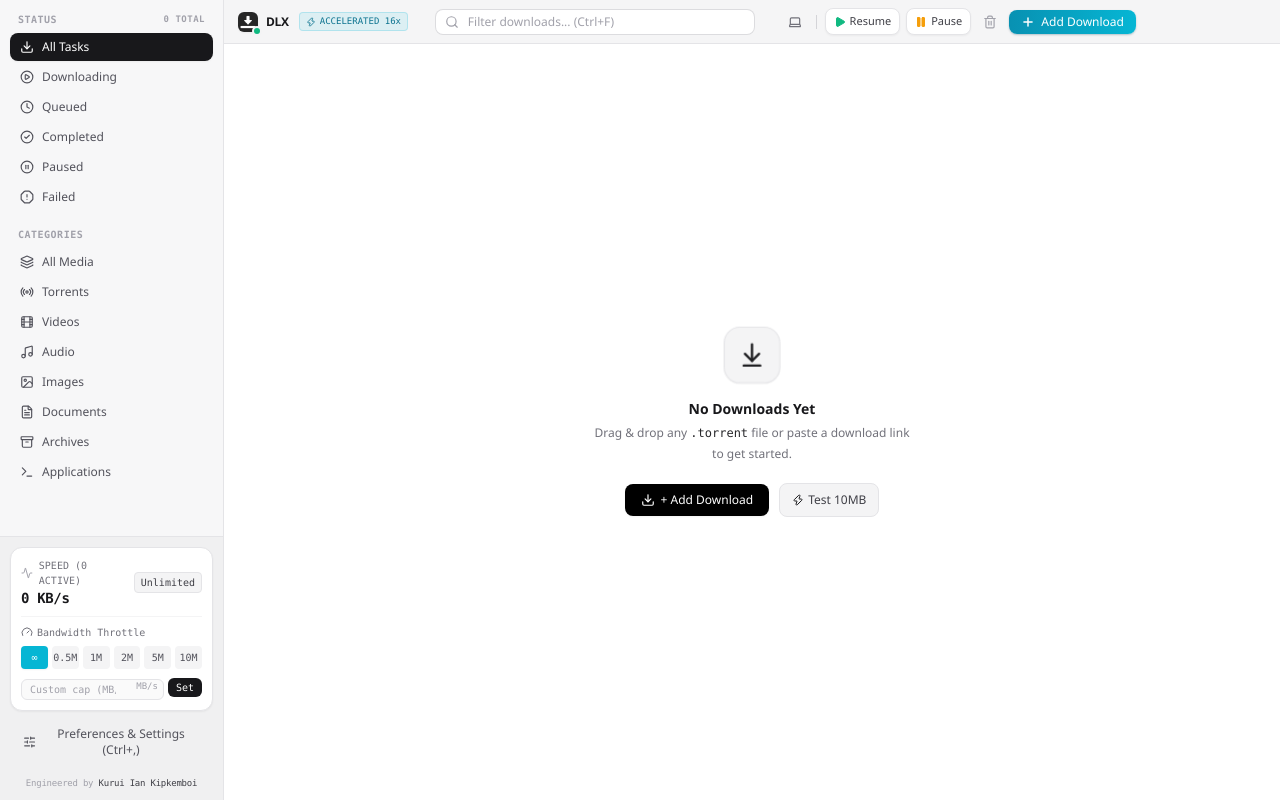
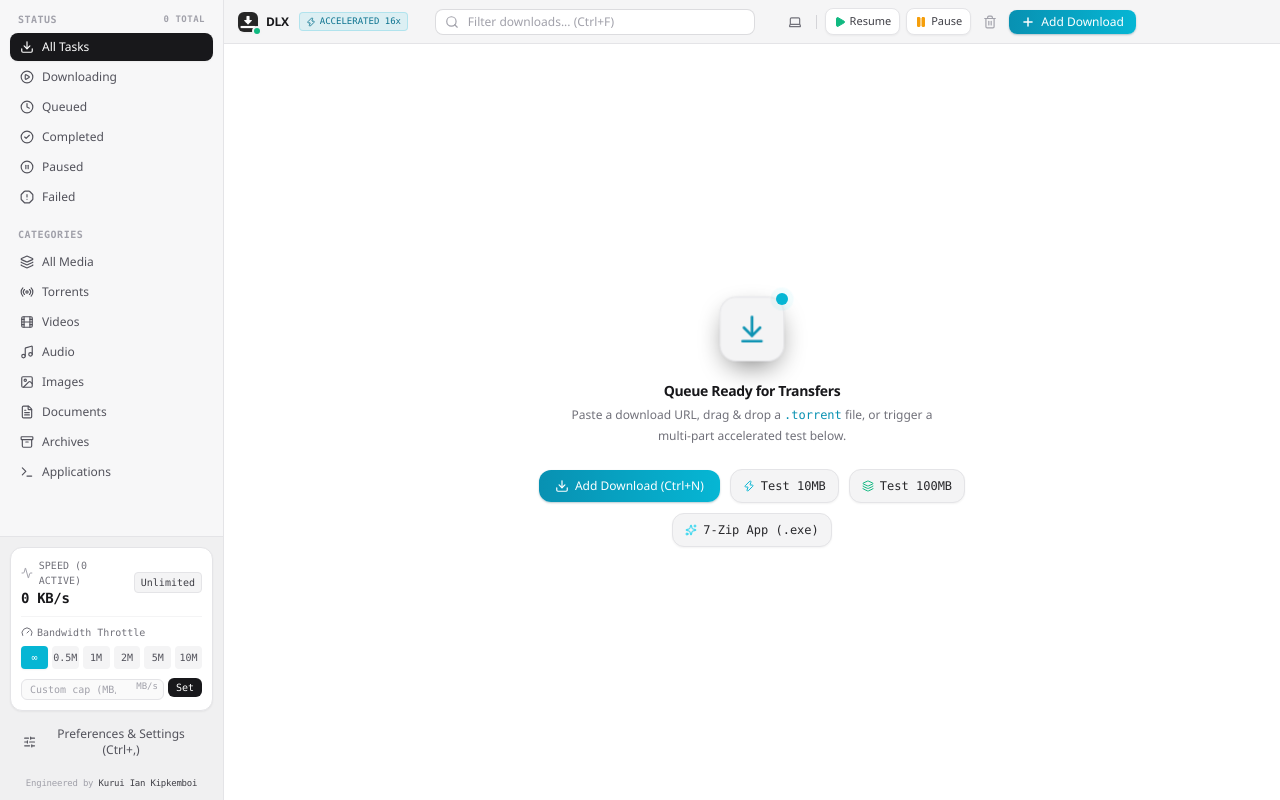
Before and after one commit to kurui-ian/Download-X, a React (Vite) app: page / in a window 1280 px wide. Built offline with nearby package versions, Linux system fonts and the light colour scheme.

Commit message:
feat(ui): upgrade download list with bulk management and sorting controls

```diff
--- a/src/renderer/components/DownloadList.tsx
+++ b/src/renderer/components/DownloadList.tsx
@@ -1,7 +1,22 @@
 import React, { useState, useEffect, useMemo } from 'react';
-import { Download, ArrowDownToLine, Zap, Trash2, Check, Minus, X } from 'lucide-react';
+import {
+  Download,
+  ArrowDownToLine,
+  Zap,
+  Trash2,
+  Check,
+  Minus,
+  X,
+  ArrowUpDown,
+  Layers,
+  Sparkles,
+  ShieldAlert
+} from 'lucide-react';
 import { DownloadTask } from '../types';
 import { DownloadItem } from './DownloadItem';
+
+type SortField = 'date' | 'name' | 'size' | 'speed' | 'progress';
+type SortOrder = 'asc' | 'desc';
 
 interface DownloadListProps {
   tasks: DownloadTask[];
@@ -29,6 +44,8 @@ export const DownloadList: React.FC<DownloadListProps> = ({
   const [selectedIds, setSelectedIds] = useState<Set<string>>(new Set());
   const [lastClickedId, setLastClickedId] = useState<string | null>(null);
   const [showBulkDeleteConfirm, setShowBulkDeleteConfirm] = useState(false);
+  const [sortField, setSortField] = useState<SortField>('date');
+  const [sortOrder, setSortOrder] = useState<SortOrder>('desc');
 
   // Prune any selected IDs that are no longer in the visible tasks list
   useEffect(() => {
@@ -53,9 +70,34 @@ export const DownloadList: React.FC<DownloadListProps> = ({
     }
   }, [selectedIds.size]);
 
+  // Sort tasks
+  const sortedTasks = useMemo(() => {
+    return [...tasks].sort((a, b) => {
+      let compare = 0;
+      switch (sortField) {
+        case 'date':
+          compare = a.createdAt - b.createdAt;
+          break;
+        case 'name':
+          compare = a.fileName.localeCompare(b.fileName);
+          break;
+        case 'size':
+          compare = (a.fileSize || 0) - (b.fileSize || 0);
+          break;
+        case 'speed':
+          compare = (a.speed || 0) - (b.speed || 0);
+          break;
+        case 'progress':
+          compare = a.progress - b.progress;
+          break;
+      }
+      return sortOrder === 'asc' ? compare : -compare;
+    });
+  }, [tasks, sortField, sortOrder]);
+
   const allSelected = useMemo(
-    () => tasks.length > 0 && selectedIds.size === tasks.length,
-    [tasks.length, selectedIds.size]
+    () => sortedTasks.length > 0 && selectedIds.size === sortedTasks.length,
+    [sortedTasks.length, selectedIds.size]
   );
 
   const someSelected = selectedIds.size > 0 && !allSelected;
@@ -65,7 +107,7 @@ export const DownloadList: React.FC<DownloadListProps> = ({
       setSelectedIds(new Set());
       setShowBulkDeleteConfirm(false);
     } else {
-      setSelectedIds(new Set(tasks.map((t) => t.id)));
+      setSelectedIds(new Set(sortedTasks.map((t) => t.id)));
     }
   };
 
@@ -75,16 +117,16 @@ export const DownloadList: React.FC<DownloadListProps> = ({
       const isCurrentlySelected = next.has(id);
 
       if (shiftKey && lastClickedId && lastClickedId !== id) {
-        const startIdx = tasks.findIndex((t) => t.id === lastClickedId);
-        const endIdx = tasks.findIndex((t) => t.id === id);
+        const startIdx = sortedTasks.findIndex((t) => t.id === lastClickedId);
+        const endIdx = sortedTasks.findIndex((t) => t.id === id);
         if (startIdx !== -1 && endIdx !== -1) {
           const [from, to] = startIdx < endIdx ? [startIdx, endIdx] : [endIdx, startIdx];
           const shouldSelect = !isCurrentlySelected;
           for (let i = from; i <= to; i++) {
             if (shouldSelect) {
-              next.add(tasks[i].id);
+              next.add(sortedTasks[i].id);
             } else {
-              next.delete(tasks[i].id);
+              next.delete(sortedTasks[i].id);
             }
           }
           return next;
@@ -117,36 +159,67 @@ export const DownloadList: React.FC<DownloadListProps> = ({
     }
   };
 
-  if (tasks.length === 0) {
+  // Zero-State: High-Performance Technical Dashboard
+  if (sortedTasks.length === 0) {
     return (
-      <div className="flex-1 flex flex-col items-center justify-center p-8 text-center select-none">
-        <div className="w-14 h-14 rounded-2xl bg-zinc-100 dark:bg-zinc-900 border border-zinc-200 dark:border-zinc-800 flex items-center justify-center text-zinc-900 dark:text-zinc-100 mb-4 shadow-sm animate-drop-pulse">
-          <ArrowDownToLine className="w-7 h-7" />
+      <div className="flex-1 flex flex-col items-center justify-center p-8 text-center select-none bg-white dark:bg-obsidian-950">
+        <div className="relative mb-5">
+          <div className="w-16 h-16 rounded-2xl bg-zinc-100 dark:bg-obsidian-900 border border-zinc-200 dark:border-white/10 flex items-center justify-center text-cyan-600 dark:text-cyan-400 shadow-obsidian animate-drop-pulse">
+            <ArrowDownToLine className="w-8 h-8" />
           </div>
-        <h3 className="text-sm font-semibold text-zinc-900 dark:text-zinc-100 mb-1">
-          No Downloads Yet
+          <span className="absolute -top-1 -right-1 flex h-3 w-3">
+            <span className="animate-ping absolute inline-flex h-full w-full rounded-full bg-cyan-400 opacity-75"></span>
+            <span className="relative inline-flex rounded-full h-3 w-3 bg-cyan-500"></span>
+          </span>
+        </div>
+
+        <h3 className="text-sm font-bold tracking-tight text-zinc-900 dark:text-zinc-100 mb-1">
+          Queue Ready for Transfers
         </h3>
-        <p className="text-xs text-zinc-500 dark:text-zinc-400 max-w-xs mb-5 leading-relaxed">
-          Drag & drop any <span className="font-mono text-zinc-800 dark:text-zinc-200">.torrent</span> file or paste a download link to get started.
+
+        <p className="text-xs text-zinc-500 dark:text-zinc-400 max-w-sm mb-6 leading-relaxed font-sans">
+          Paste a download URL, drag & drop a <span className="font-mono text-cyan-600 dark:text-cyan-400 font-medium">.torrent</span> file, or trigger a multi-part accelerated test below.
         </p>
 
-        <div className="flex items-center gap-2.5">
+        {/* Action Controls */}
+        <div className="flex flex-wrap items-center justify-center gap-2.5 max-w-md">
           <button
             onClick={onOpenAddModal}
-            className="flex items-center gap-1.5 px-4 py-2 bg-black dark:bg-white text-white dark:text-black font-medium text-xs rounded-lg shadow-sm hover:opacity-90 transition-all transform active:scale-95"
+            className="flex items-center gap-1.5 px-4 py-2 bg-gradient-to-r from-cyan-600 to-cyan-500 hover:from-cyan-500 hover:to-cyan-400 text-white font-medium text-xs rounded-xl shadow-sm shadow-cyan-900/30 transition-all transform active:scale-95"
           >
             <Download className="w-3.5 h-3.5" />
-            <span>+ Add Download</span>
+            <span>Add Download (Ctrl+N)</span>
           </button>
 
           {onQuickTestDownload && (
+            <>
               <button
-              onClick={() => onQuickTestDownload('https://proof.ovh.net/files/10Mb.dat')}
-              className="flex items-center gap-1 px-3 py-2 bg-zinc-100 dark:bg-zinc-900 hover:bg-zinc-200 dark:hover:bg-zinc-800 text-zinc-700 dark:text-zinc-300 font-medium text-xs rounded-lg border border-zinc-200 dark:border-zinc-800 transition-all"
+                onClick={() => onQuickTestDownload('https://speed.cloudflare.com/__down?bytes=10485760')}
+                className="flex items-center gap-1.5 px-3 py-2 bg-zinc-100 dark:bg-obsidian-900 hover:bg-zinc-200 dark:hover:bg-obsidian-850 text-zinc-800 dark:text-zinc-200 font-mono text-xs rounded-xl border border-zinc-200 dark:border-white/10 transition-all shadow-sm"
+                title="Test 10MB multi-threaded transfer"
               >
-              <Zap className="w-3 h-3 text-zinc-900 dark:text-zinc-100" />
+                <Zap className="w-3 h-3 text-cyan-500" />
                 <span>Test 10MB</span>
               </button>
+
+              <button
+                onClick={() => onQuickTestDownload('https://speed.cloudflare.com/__down?bytes=104857600')}
+                className="flex items-center gap-1.5 px-3 py-2 bg-zinc-100 dark:bg-obsidian-900 hover:bg-zinc-200 dark:hover:bg-obsidian-850 text-zinc-800 dark:text-zinc-200 font-mono text-xs rounded-xl border border-zinc-200 dark:border-white/10 transition-all shadow-sm"
+                title="Test 100MB multi-threaded 16-part acceleration"
+              >
+                <Layers className="w-3 h-3 text-emerald-500" />
+                <span>Test 100MB</span>
+              </button>
+
+              <button
+                onClick={() => onQuickTestDownload('https://www.7-zip.org/a/7z2408-x64.exe')}
+                className="flex items-center gap-1.5 px-3 py-2 bg-zinc-100 dark:bg-obsidian-900 hover:bg-zinc-200 dark:hover:bg-obsidian-850 text-zinc-800 dark:text-zinc-200 font-mono text-xs rounded-xl border border-zinc-200 dark:border-white/10 transition-all shadow-sm"
+                title="Test downloading a real Windows application installer (.exe)"
+              >
+                <Sparkles className="w-3 h-3 text-cyan-400" />
+                <span>7-Zip App (.exe)</span>
+              </button>
+            </>
           )}
         </div>
       </div>
@@ -154,21 +227,22 @@ export const DownloadList: React.FC<DownloadListProps> = ({
   }
 
   return (
-    <div className="flex-1 flex flex-col overflow-hidden">
-      {/* Multi-Select & Bulk Action Bar */}
-      <div className="px-4 py-2 border-b border-zinc-200 dark:border-zinc-800/80 bg-zinc-50/70 dark:bg-zinc-950/70 flex items-center justify-between gap-2 select-none">
-        <div className="flex items-center gap-2.5">
+    <div className="flex-1 flex flex-col overflow-hidden bg-white dark:bg-obsidian-950">
+      {/* Sub-Header Toolbar: Selection & Sorting */}
+      <div className="px-3.5 py-1.5 border-b border-zinc-200 dark:border-white/5 bg-zinc-50/80 dark:bg-obsidian-900/70 backdrop-blur-sm flex items-center justify-between gap-3 select-none text-xs">
+        {/* Left: Bulk Checkbox & Selection Telemetry */}
+        <div className="flex items-center gap-2">
           <button
             type="button"
             onClick={handleToggleSelectAll}
-            className="flex items-center gap-2 text-xs text-zinc-700 dark:text-zinc-300 hover:text-black dark:hover:text-white transition-colors"
+            className="flex items-center gap-1.5 text-zinc-700 dark:text-zinc-300 hover:text-cyan-500 transition-colors"
             title={allSelected ? 'Deselect all items' : 'Select all items'}
           >
             <span
               className={`w-4 h-4 rounded border flex items-center justify-center transition-all ${
                 allSelected || someSelected
-                  ? 'bg-black border-black text-white dark:bg-white dark:border-white dark:text-black'
-                  : 'border-zinc-300 dark:border-zinc-700 bg-white dark:bg-zinc-900'
+                  ? 'bg-cyan-500 border-cyan-500 text-white'
+                  : 'border-zinc-300 dark:border-white/20 bg-white dark:bg-obsidian-950'
               }`}
             >
               {allSelected ? (
@@ -177,10 +251,10 @@ export const DownloadList: React.FC<DownloadListProps> = ({
                 <Minus className="w-3 h-3 stroke-[3]" />
               ) : null}
             </span>
-            <span className="font-medium">
+            <span className="font-mono text-[11px] font-medium">
               {selectedIds.size > 0
-                ? `${selectedIds.size} of ${tasks.length} selected`
-                : `Select All (${tasks.length})`}
+                ? `${selectedIds.size} of ${sortedTasks.length} selected`
+                : `Select All (${sortedTasks.length})`}
             </span>
           </button>
 
@@ -188,39 +262,39 @@ export const DownloadList: React.FC<DownloadListProps> = ({
             <button
               type="button"
               onClick={() => setSelectedIds(new Set())}
-              className="text-[11px] text-zinc-500 hover:text-zinc-900 dark:hover:text-zinc-100 underline underline-offset-2 transition-colors"
+              className="text-[10px] font-mono text-zinc-500 hover:text-cyan-500 underline underline-offset-2 transition-colors ml-1"
             >
               Clear
             </button>
           )}
         </div>
 
-        {/* Bulk Delete Controls */}
-        {selectedIds.size > 0 && (
+        {/* Right: Sort controls or Bulk Delete Confirmation */}
         <div className="flex items-center gap-2">
-            {showBulkDeleteConfirm ? (
-              <div className="flex items-center gap-1.5 bg-white dark:bg-zinc-900 px-2.5 py-1 rounded-lg border border-zinc-300 dark:border-zinc-700 shadow-sm">
+          {selectedIds.size > 0 ? (
+            showBulkDeleteConfirm ? (
+              <div className="flex items-center gap-1.5 bg-white dark:bg-obsidian-850 px-2 py-0.5 rounded-lg border border-rose-500/30 shadow-sm">
                 <span className="text-[11px] font-medium text-zinc-700 dark:text-zinc-300 mr-1">
-                  Remove {selectedIds.size} {selectedIds.size === 1 ? 'item' : 'items'}?
+                  Remove {selectedIds.size} {selectedIds.size === 1 ? 'task' : 'tasks'}?
                 </span>
                 <button
                   type="button"
                   onClick={() => handleBulkDelete(false)}
-                  className="px-2.5 py-1 text-[11px] font-medium bg-zinc-100 dark:bg-zinc-800 hover:bg-zinc-200 dark:hover:bg-zinc-700 text-zinc-900 dark:text-zinc-100 rounded-md transition-colors"
+                  className="px-2 py-0.5 text-[10px] font-medium bg-zinc-100 dark:bg-obsidian-800 hover:bg-zinc-200 dark:hover:bg-obsidian-750 text-zinc-900 dark:text-zinc-100 rounded transition-colors"
                 >
-                  Remove from List
+                  List Only
                 </button>
                 <button
                   type="button"
                   onClick={() => handleBulkDelete(true)}
-                  className="px-2.5 py-1 text-[11px] font-medium bg-black dark:bg-white text-white dark:text-black hover:opacity-90 rounded-md transition-colors"
+                  className="px-2 py-0.5 text-[10px] font-medium bg-rose-600 hover:bg-rose-500 text-white rounded transition-colors"
                 >
-                  Delete Files & Tasks
+                  Delete Files
                 </button>
                 <button
                   type="button"
                   onClick={() => setShowBulkDeleteConfirm(false)}
-                  className="p-1 text-zinc-400 hover:text-zinc-900 dark:hover:text-zinc-100 rounded transition-colors"
+                  className="p-1 text-zinc-400 hover:text-zinc-900 dark:hover:text-zinc-100 rounded"
                   title="Cancel"
                 >
                   <X className="w-3.5 h-3.5" />
@@ -230,19 +304,41 @@ export const DownloadList: React.FC<DownloadListProps> = ({
               <button
                 type="button"
                 onClick={() => setShowBulkDeleteConfirm(true)}
-                className="flex items-center gap-1.5 px-3 py-1 text-xs font-medium bg-black dark:bg-white text-white dark:text-black rounded-lg shadow-sm hover:opacity-90 transition-all"
+                className="flex items-center gap-1.5 px-2.5 py-0.5 text-[11px] font-medium bg-rose-500/10 hover:bg-rose-500/20 text-rose-600 dark:text-rose-400 border border-rose-500/20 rounded-md transition-all"
               >
-                <Trash2 className="w-3.5 h-3.5" />
+                <Trash2 className="w-3 h-3" />
                 <span>Delete Selected ({selectedIds.size})</span>
               </button>
-            )}
+            )
+          ) : (
+            /* Sort Dropdown / Selector */
+            <div className="flex items-center gap-1 text-[11px] font-mono text-zinc-500 dark:text-zinc-400">
+              <ArrowUpDown className="w-3 h-3" />
+              <span>Sort:</span>
+              <select
+                value={`${sortField}-${sortOrder}`}
+                onChange={(e) => {
+                  const [f, o] = e.target.value.split('-') as [SortField, SortOrder];
+                  setSortField(f);
+                  setSortOrder(o);
+                }}
+                className="bg-transparent text-zinc-800 dark:text-zinc-200 font-sans text-[11px] outline-none cursor-pointer hover:text-cyan-500"
+              >
+                <option value="date-desc">Newest First</option>
+                <option value="date-asc">Oldest First</option>
+                <option value="name-asc">File Name (A-Z)</option>
+                <option value="size-desc">Size (Largest)</option>
+                <option value="speed-desc">Speed (Fastest)</option>
+                <option value="progress-desc">Progress (%)</option>
+              </select>
             </div>
           )}
         </div>
+      </div>
 
-      {/* Tasks Scroll Container */}
-      <div className="flex-1 overflow-y-auto p-4 space-y-2.5">
-        {tasks.map((task) => (
+      {/* Main Tasks Virtualised/Scrollable Feed */}
+      <div className="flex-1 overflow-y-auto p-3.5 space-y-2.5">
+        {sortedTasks.map((task) => (
           <DownloadItem
             key={task.id}
             task={task}
```
Lines whose indentation alone changed are shown as unchanged.
